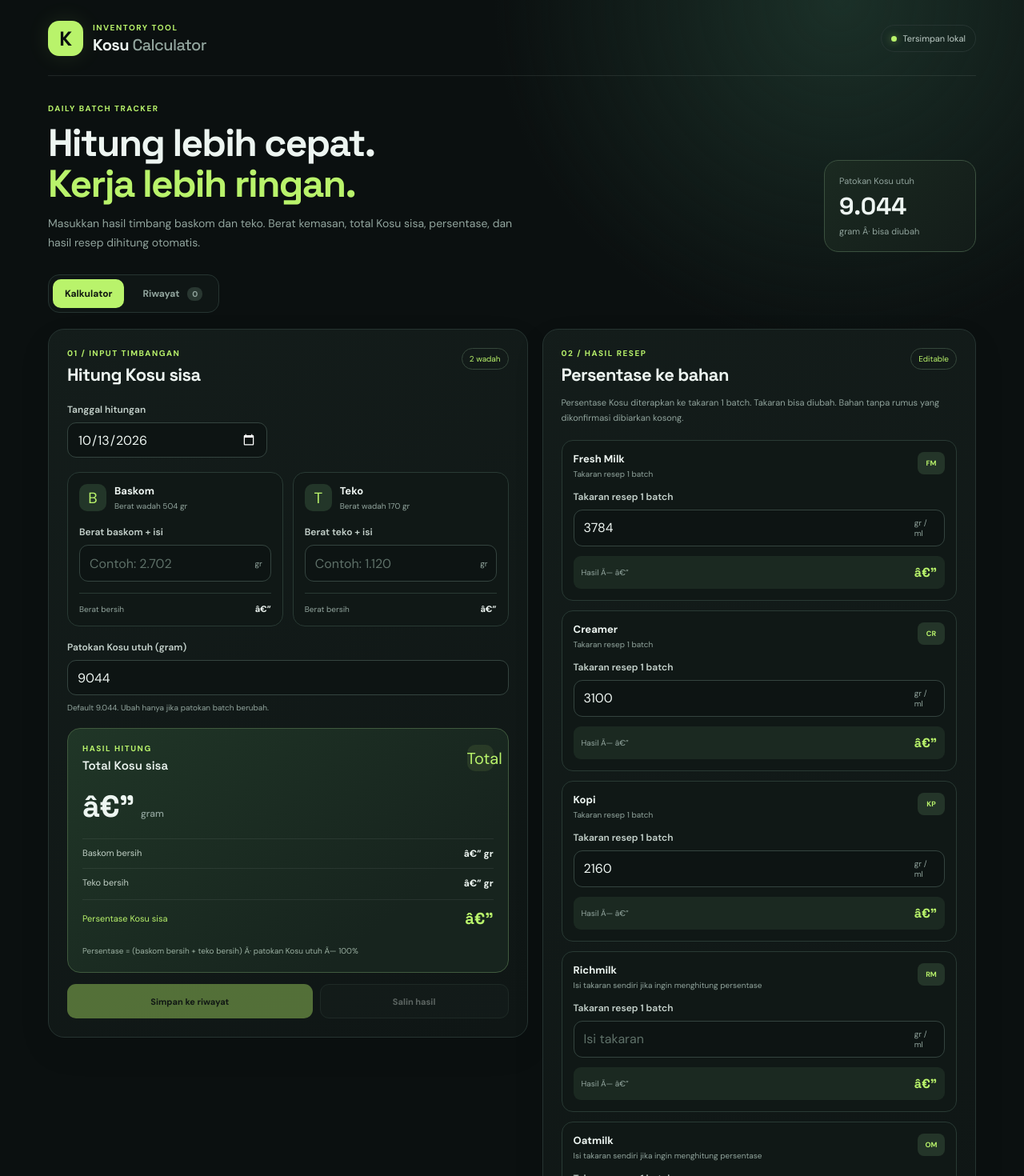
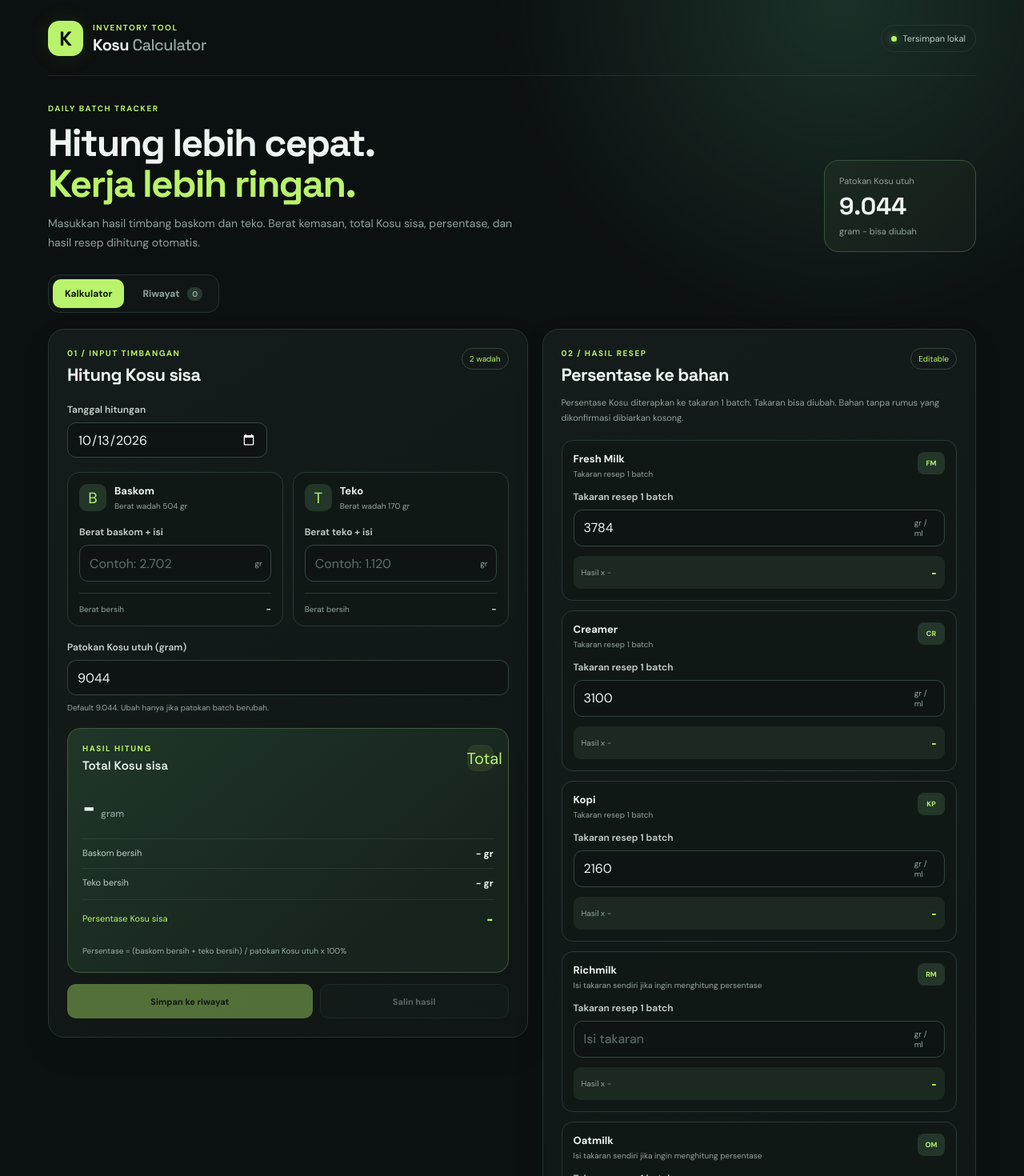
Before and after one commit to chanvianz-ui/kosu-calculator, a Next.js app: page / in a window 1280 px wide. Shown: the top 1470 px of the page at 80% size. Built offline with nearby package versions, Linux system fonts and the light colour scheme.

Commit message:
Update page.tsx

```diff
--- a/app/page.tsx
+++ b/app/page.tsx
@@ -236,7 +236,7 @@ export default function Home() {
         <div className="hero-stat">
           <span>Patokan Kosu utuh</span>
           <strong>{formatNumber(patokanNum, 0)}</strong>
-          <small>gram Â· bisa diubah</small>
+          <small>gram - bisa diubah</small>
         </div>
       </section>
 
@@ -261,12 +261,12 @@ export default function Home() {
               <div className="weigh-card">
                 <div className="weigh-title"><div className="icon-box" aria-hidden="true">B</div><div><h4>Baskom</h4><p>Berat wadah {formatNumber(numberValue(tareBaskom), 0)} gr</p></div></div>
                 <div className="field"><label htmlFor="basketGross">Berat baskom + isi</label><div className="input-unit"><input id="basketGross" type="number" min="0" inputMode="decimal" placeholder="Contoh: 2.702" value={basketGross} onChange={(e) => setBasketGross(e.target.value)} /><span>gr</span></div></div>
-                <div className="net-line"><span>Berat bersih</span><strong>{basketNet === null ? "â€”" : basketNet < 0 ? "Cek angka" : `${formatNumber(basketNet)} gr`}</strong></div>
+                <div className="net-line"><span>Berat bersih</span><strong>{basketNet === null ? "-" : basketNet < 0 ? "Cek angka" : `${formatNumber(basketNet)} gr`}</strong></div>
               </div>
               <div className="weigh-card">
                 <div className="weigh-title"><div className="icon-box" aria-hidden="true">T</div><div><h4>Teko</h4><p>Berat wadah {formatNumber(numberValue(tareTeko), 0)} gr</p></div></div>
                 <div className="field"><label htmlFor="pitcherGross">Berat teko + isi</label><div className="input-unit"><input id="pitcherGross" type="number" min="0" inputMode="decimal" placeholder="Contoh: 1.120" value={pitcherGross} onChange={(e) => setPitcherGross(e.target.value)} /><span>gr</span></div></div>
-                <div className="net-line"><span>Berat bersih</span><strong>{pitcherNet === null ? "â€”" : pitcherNet < 0 ? "Cek angka" : `${formatNumber(pitcherNet)} gr`}</strong></div>
+                <div className="net-line"><span>Berat bersih</span><strong>{pitcherNet === null ? "-" : pitcherNet < 0 ? "Cek angka" : `${formatNumber(pitcherNet)} gr`}</strong></div>
               </div>
             </div>
 
@@ -278,11 +278,11 @@ export default function Home() {
 
             <div className="result-card">
               <div className="result-top"><div><p className="eyebrow">HASIL HITUNG</p><h3>Total Kosu sisa</h3></div><div className="result-icon" aria-hidden="true">Total</div></div>
-              <div className="result-number">{remainder === null ? "â€”" : inputValid ? formatNumber(remainder) : "Periksa input"} <span>gram</span></div>
-              <div className="formula-row"><span>Baskom bersih</span><strong>{basketNet === null || basketNet < 0 ? "â€”" : formatNumber(basketNet)} gr</strong></div>
-              <div className="formula-row"><span>Teko bersih</span><strong>{pitcherNet === null || pitcherNet < 0 ? "â€”" : formatNumber(pitcherNet)} gr</strong></div>
-              <div className="formula-row total"><span>Persentase Kosu sisa</span><strong>{percentage === null || !inputValid ? "â€”" : `${formatNumber(percentage)}%`}</strong></div>
-              <p className="formula-note">Persentase = (baskom bersih + teko bersih) Ã· patokan Kosu utuh Ã— 100%</p>
+              <div className="result-number">{remainder === null ? "-" : inputValid ? formatNumber(remainder) : "Periksa input"} <span>gram</span></div>
+              <div className="formula-row"><span>Baskom bersih</span><strong>{basketNet === null || basketNet < 0 ? "-" : formatNumber(basketNet)} gr</strong></div>
+              <div className="formula-row"><span>Teko bersih</span><strong>{pitcherNet === null || pitcherNet < 0 ? "-" : formatNumber(pitcherNet)} gr</strong></div>
+              <div className="formula-row total"><span>Persentase Kosu sisa</span><strong>{percentage === null || !inputValid ? "-" : `${formatNumber(percentage)}%`}</strong></div>
+              <p className="formula-note">Persentase = (baskom bersih + teko bersih) / patokan Kosu utuh x 100%</p>
             </div>
 
             <div className="action-row">
@@ -303,7 +303,7 @@ export default function Home() {
                 <div className="recipe-item" key={item.id}>
                   <div className="recipe-item-head"><div><h4>{item.name}</h4><p>{item.note}</p></div><span className="ingredient-symbol">{item.id === "fm" ? "FM" : item.id === "creamer" ? "CR" : item.id === "kopi" ? "KP" : item.id === "richmilk" ? "RM" : "OM"}</span></div>
                   <div className="field"><label htmlFor={`recipe-${item.id}`}>Takaran resep 1 batch</label><div className="input-unit"><input id={`recipe-${item.id}`} type="number" min="0" inputMode="decimal" placeholder="Isi takaran" value={item.recipe} onChange={(e) => updateIngredient(item.id, e.target.value)} /><span>gr / ml</span></div></div>
-                  <div className="recipe-result"><span>Hasil Ã— {percentage === null || !inputValid ? "â€”" : `${formatNumber(percentage)}%`}</span><strong>{item.result === null || !inputValid ? "â€”" : formatNumber(item.result)}</strong></div>
+                  <div className="recipe-result"><span>Hasil x {percentage === null || !inputValid ? "-" : `${formatNumber(percentage)}%`}</span><strong>{item.result === null || !inputValid ? "-" : formatNumber(item.result)}</strong></div>
                 </div>
               ))}
             </div>
@@ -371,7 +371,7 @@ export default function Home() {
         </section>
       )}
 
-      <footer className="footer"><span>KOSU CALCULATOR</span><span>Dark mode Â· Mobile ready Â· Local storage</span></footer>
+      <footer className="footer"><span>KOSU CALCULATOR</span><span>Dark mode - Mobile ready - Local storage</span></footer>
     </main>
   );
 }
```
